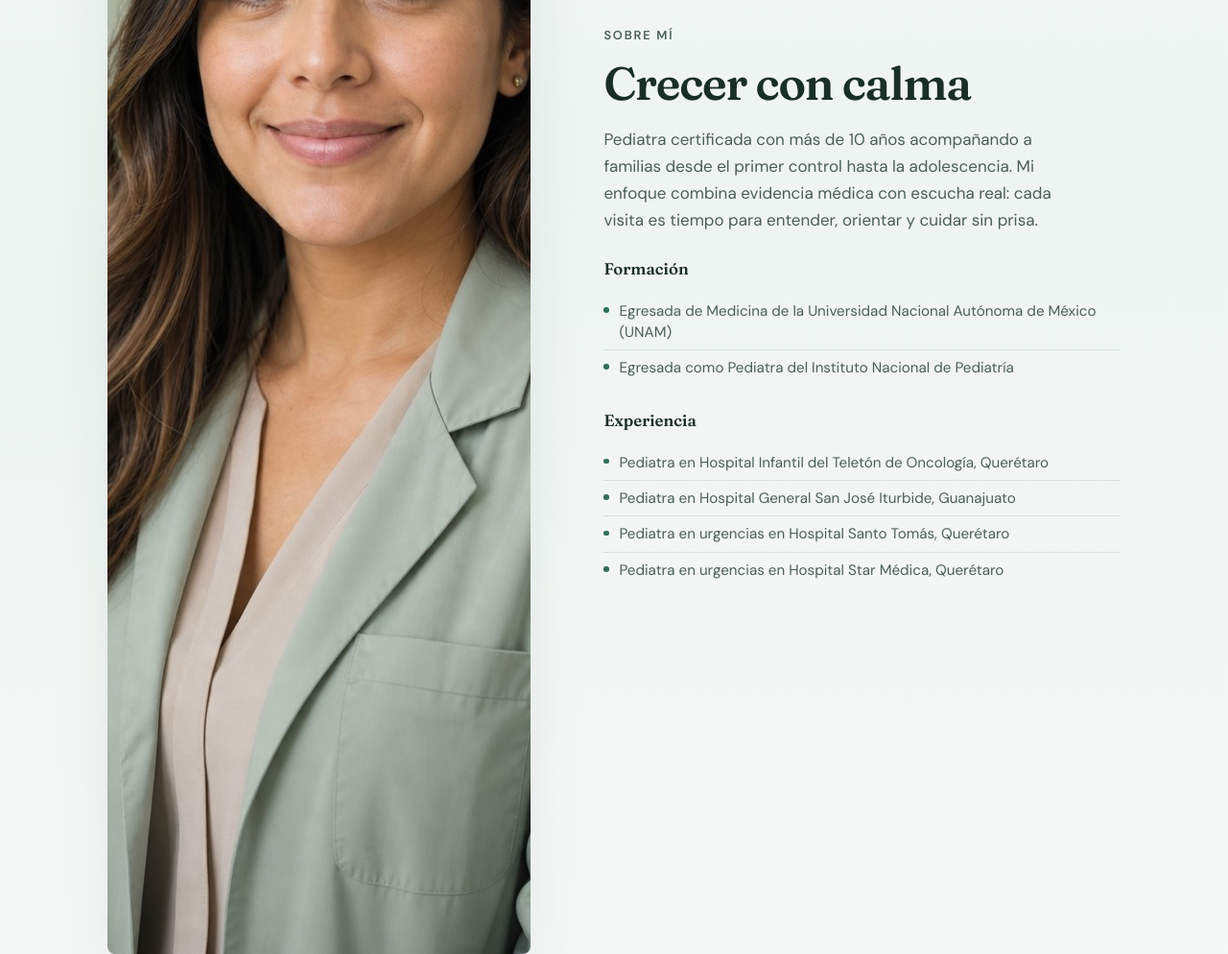
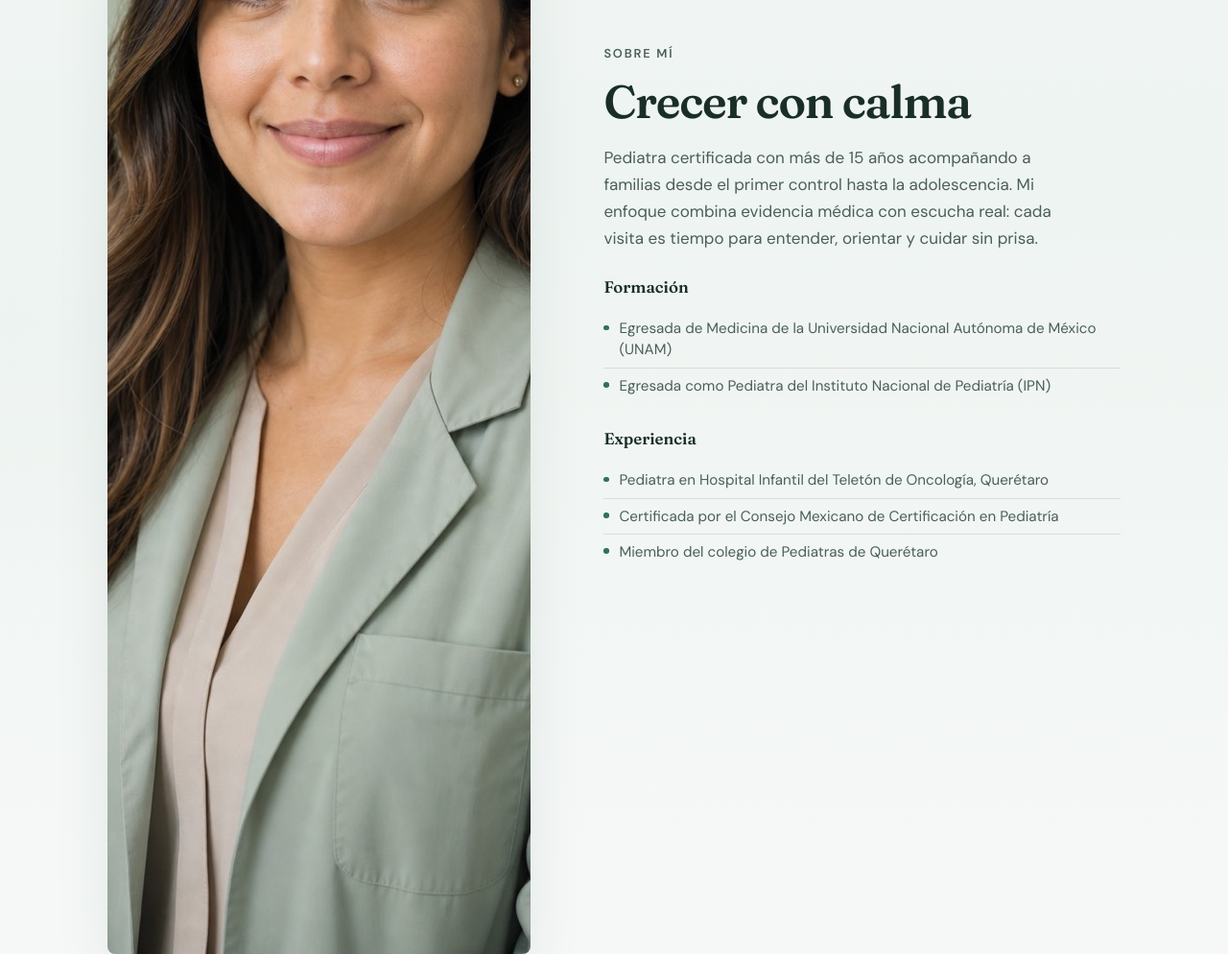
Before and after one commit to NolimitKarim/landing-pediatria, a website built with Vite: page index.html in a window 1280 px wide. Shown: the part 1300-2294 px from the top of the page at 96% size. Built offline with nearby package versions, Linux system fonts and the light colour scheme.

Commit message:
Actualiza la landing de pediatría con información actualizada sobre la Dra. Nubia Rangel, incluyendo años de experiencia y nuevas certificaciones. Se añade un nuevo servicio relacionado con la aplicación de vacunas.

```diff
--- a/index.html
+++ b/index.html
@@ -111,7 +111,7 @@
             <p class="eyebrow reveal" data-reveal>Sobre mí</p>
             <h2 class="section__title reveal" data-reveal>Crecer con calma</h2>
             <p class="reveal" data-reveal>
-              Pediatra certificada con más de 10 años acompañando a familias
+              Pediatra certificada con más de 15 años acompañando a familias
               desde el primer control hasta la adolescencia. Mi enfoque combina
               evidencia médica con escucha real: cada visita es tiempo para
               entender, orientar y cuidar sin prisa.
@@ -125,7 +125,7 @@
                   México (UNAM)
                 </li>
                 <li>
-                  Egresada como Pediatra del Instituto Nacional de Pediatría
+                  Egresada como Pediatra del Instituto Nacional de Pediatría (IPN)
                 </li>
               </ul>
             </div>
@@ -138,13 +138,10 @@
                   Querétaro
                 </li>
                 <li>
-                  Pediatra en Hospital General San José Iturbide, Guanajuato
+                  Certificada por el Consejo Mexicano de Certificación en Pediatría
                 </li>
                 <li>
-                  Pediatra en urgencias en Hospital Santo Tomás, Querétaro
-                </li>
-                <li>
-                  Pediatra en urgencias en Hospital Star Médica, Querétaro
+                  Miembro del colegio de Pediatras de Querétaro
                 </li>
               </ul>
             </div>
@@ -160,7 +157,7 @@
           </h2>
           <p class="section__lead reveal" data-reveal>
             Un acompañamiento claro, cercano y continuo para el bienestar de
-            tu hijo o hija.
+            tus hijos.
           </p>
 
           <ul class="service-list">
@@ -183,6 +180,10 @@
             <li class="service-list__item reveal" data-reveal>
               <h3>Seguimiento crónico</h3>
               <p>Continuidad para condiciones que requieren control regular.</p>
+            </li>
+            <li class="service-list__item reveal" data-reveal>
+              <h3>Aplicación de vacunas</h3>
+              <p>Seguimiento de esquema de vacunación personalizado.</p>
             </li>
           </ul>
         </div>
```
Also changed, not shown: README.md.
